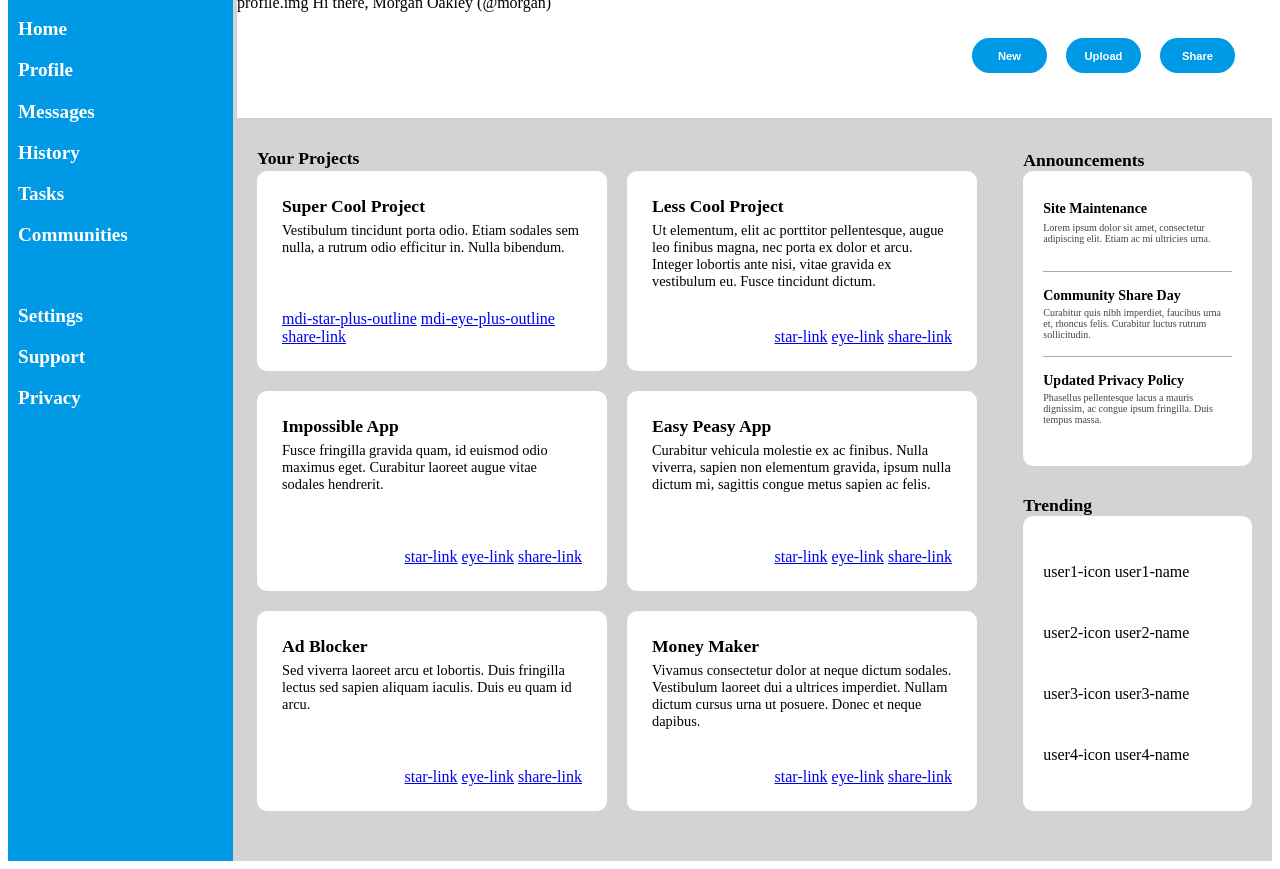
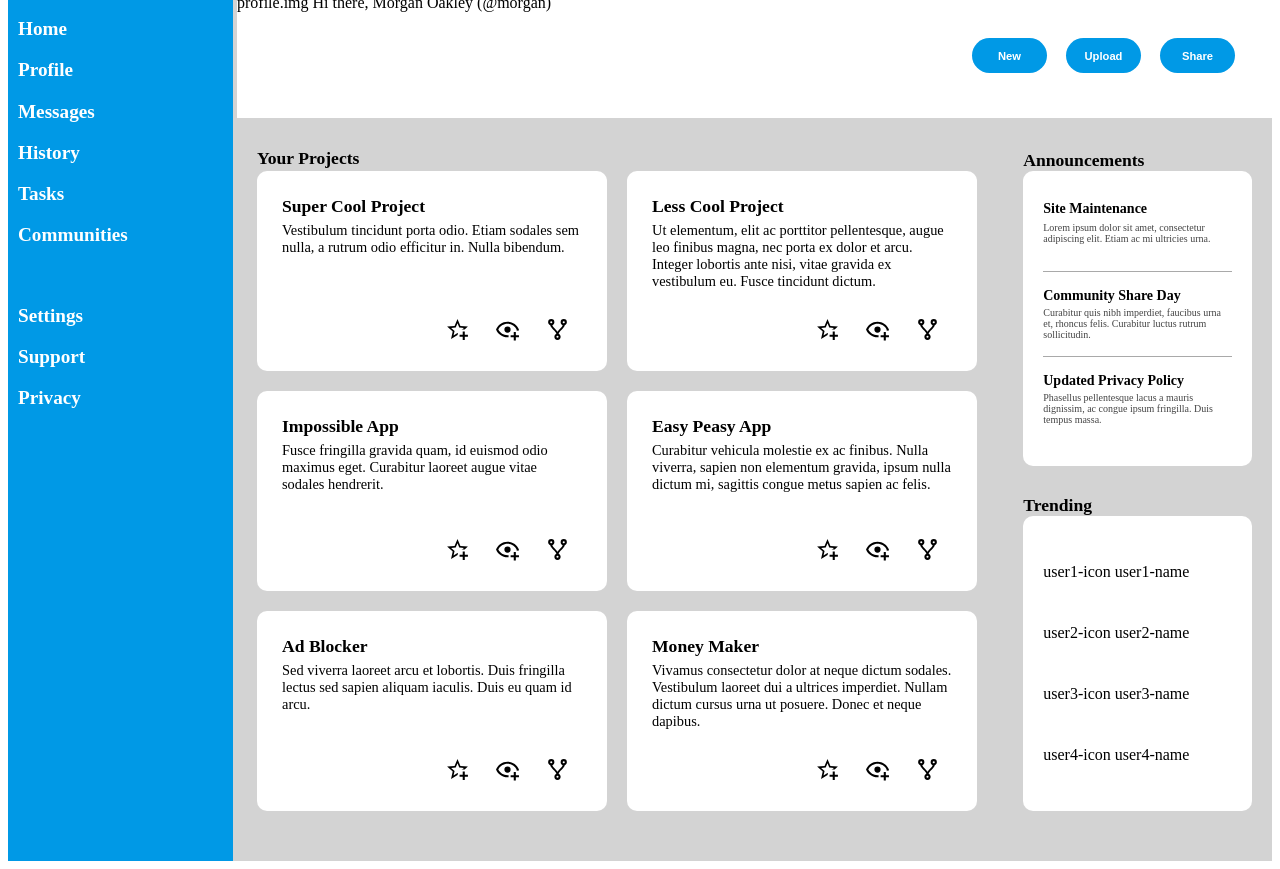
Before and after one commit to HereticJ/top-project-admin-dashboard, a website: page index.html in a window 1280 px wide. Shown: the part 76-945 px from the top of the page. Drawn offline with Linux system fonts and the light colour scheme.

Commit message:
Add .svg icons.

```diff
--- a/index.html
+++ b/index.html
@@ -60,9 +60,12 @@
                             sodales sem nulla, a rutrum odio efficitur in. Nulla bibendum.
                             </p>
                         <div class="quick-links">
-                            <a href="star">mdi-star-plus-outline</a>
-                            <a href="eye">mdi-eye-plus-outline</a>
-                            <a href="share">share-link</a>
+                            <a href="star"><img src="star-plus-outline.svg" width="25" height="25"
+                                alt="Like"/></a>
+                            <a href="eye"><img src="eye-plus-outline.svg" width="25" height="25"
+                                alt="Like"/></a>
+                            <a href="share"><img src="source-fork.svg" width="25" height="25"
+                                alt="Like"/></a>
                         </div>
                     </div>
                     <div class="card">
@@ -72,9 +75,12 @@
                             nisi, vitae gravida ex vestibulum eu. Fusce tincidunt dictum.
                             </p>
                         <div class="quick-links">
-                            <a href="star">star-link</a>
-                            <a href="eye">eye-link</a>
-                            <a href="share">share-link</a>
+                            <a href="star"><img src="star-plus-outline.svg" width="25" height="25"
+                                alt="Like"/></a>
+                            <a href="eye"><img src="eye-plus-outline.svg" width="25" height="25"
+                                alt="Like"/></a>
+                            <a href="share"><img src="source-fork.svg" width="25" height="25"
+                                alt="Like"/></a>
                         </div>
                     </div>
                     <div class="card">
@@ -83,9 +89,12 @@
                             eget. Curabitur laoreet augue vitae sodales hendrerit.
                             </p>
                         <div class="quick-links">
-                            <a href="star">star-link</a>
-                            <a href="eye">eye-link</a>
-                            <a href="share">share-link</a>
+                            <a href="star"><img src="star-plus-outline.svg" width="25" height="25"
+                                alt="Like"/></a>
+                            <a href="eye"><img src="eye-plus-outline.svg" width="25" height="25"
+                                alt="Like"/></a>
+                            <a href="share"><img src="source-fork.svg" width="25" height="25"
+                                alt="Like"/></a>
                         </div>
                     </div>
                     <div class="card">
@@ -95,9 +104,12 @@
                             metus sapien ac felis.
                             </p>
                         <div class="quick-links">
-                            <a href="star">star-link</a>
-                            <a href="eye">eye-link</a>
-                            <a href="share">share-link</a>
+                            <a href="star"><img src="star-plus-outline.svg" width="25" height="25"
+                                alt="Like"/></a>
+                            <a href="eye"><img src="eye-plus-outline.svg" width="25" height="25"
+                                alt="Like"/></a>
+                            <a href="share"><img src="source-fork.svg" width="25" height="25"
+                                alt="Like"/></a>
                         </div>
                     </div>
                     <div class="card">
@@ -106,9 +118,12 @@
                             sed sapien aliquam iaculis. Duis eu quam id arcu.
                             </p>
                         <div class="quick-links">
-                            <a href="star">star-link</a>
-                            <a href="eye">eye-link</a>
-                            <a href="share">share-link</a>
+                            <a href="star"><img src="star-plus-outline.svg" width="25" height="25"
+                                alt="Like"/></a>
+                            <a href="eye"><img src="eye-plus-outline.svg" width="25" height="25"
+                                alt="Like"/></a>
+                            <a href="share"><img src="source-fork.svg" width="25" height="25"
+                                alt="Like"/></a>
                         </div>
                     </div>
                     <div class="card">
@@ -118,9 +133,12 @@
                             et neque dapibus.
                             </p>
                         <div class="quick-links">
-                            <a href="star">star-link</a>
-                            <a href="eye">eye-link</a>
-                            <a href="share">share-link</a>
+                            <a href="star"><img src="star-plus-outline.svg" width="25" height="25"
+                                alt="Like"/></a>
+                            <a href="eye"><img src="eye-plus-outline.svg" width="25" height="25"
+                                alt="Like"/></a>
+                            <a href="share"><img src="source-fork.svg" width="25" height="25"
+                                alt="Like"/></a>
                         </div>
                     </div>
                 </div>
--- a/style.css
+++ b/style.css
@@ -106,6 +106,14 @@
     padding-bottom: 20px;
     grid-template-columns: minmax(200px, 250px);
     grid-template-rows: minmax(200px, 295px) 50px minmax(200px, 295px);
+}
+
+.quick-links {
+    display: grid;
+    grid-template-rows: auto;
+    grid-template-columns: 50px 50px 50px;
+    color: rgb(68, 68, 68);
+    justify-items: center;
 }
 
 .announcements-title {
```
Also changed, not shown: account-group.svg (added), bell-ring-outline.svg (added), card-account-details.svg (added), clock-outline.svg (added), cog.svg (added), eye-plus-outline.svg (added), file-document-multiple-outline.svg (added), help-box-outline.svg (added), home.svg (added), magnify.svg (added), message-reply-outline.svg (added), shield-check.svg (added), source-fork.svg (added), star-plus-outline.svg (added).
